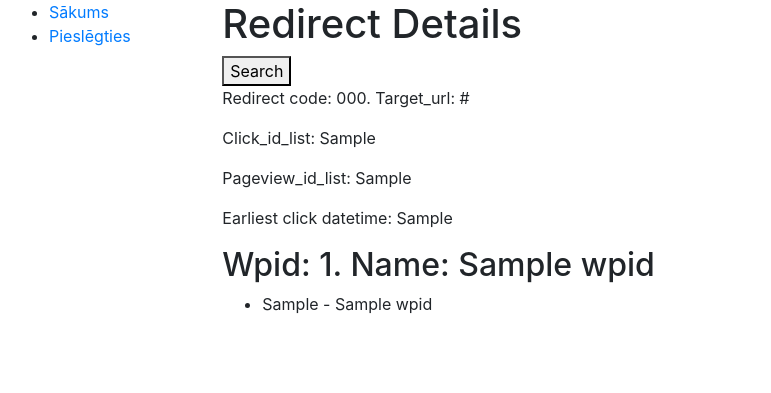
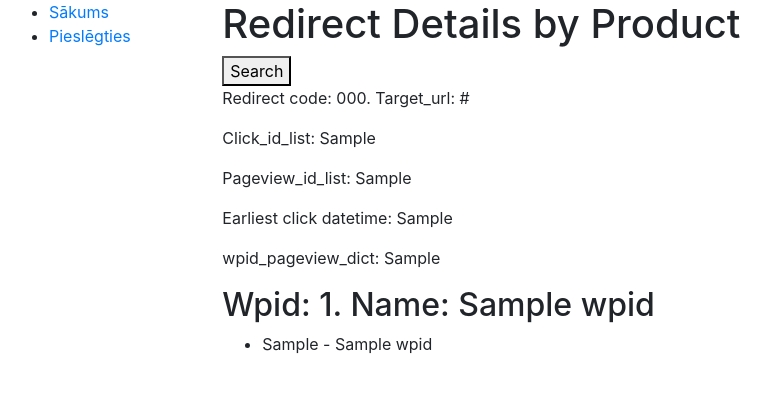
Before and after one commit to db533/dundlabumi, a Django app: template dati/templates/redirects_to_pageviews_by_product.html in a window 1280 px wide. Shown: the top 393 px of the page, without its empty margins (6-777 px from the left). Run offline with Django 3.2, Linux system fonts and the light colour scheme; the template is opened without the code that fills it: most values are stand-ins (such as "Sample title", 1, 10 or a date in 2020).

Commit message:
Creating view and template to view redirect details sorted by product.

```diff
--- a/dati/templates/redirects_to_pageviews_by_product.html
+++ b/dati/templates/redirects_to_pageviews_by_product.html
@@ -1,9 +1,9 @@
 {% extends 'base_generic.html' %}
 
-{% block title %}<title>Redirect Details</title>{% endblock %}
+{% block title %}<title>Redirect Details by Product</title>{% endblock %}
 
 {% block content %}
-    <h1>Redirect Details</h1>
+    <h1>Redirect Details by Product</h1>
     <form method="post">
         {% csrf_token %}
         {{ form }}
@@ -16,6 +16,7 @@
         <p>Click_id_list: {{ click_id_list }}</p>
         <p>Pageview_id_list: {{ pageview_id_list }}</p>
         <p>Earliest click datetime: {{ earliest_click_dt }}</p>
+        <p>wpid_pageview_dict: {{ wpid_pageview_dict }}</p>
         {% for wpid_pageview_data in wpid_pageview_dict %}
             <h2>Wpid: {{ wpid_pageview_data.wpid }}. Name: {{ wpid_pageview_data.wpid.name }}</h2>
             <ul>
```
